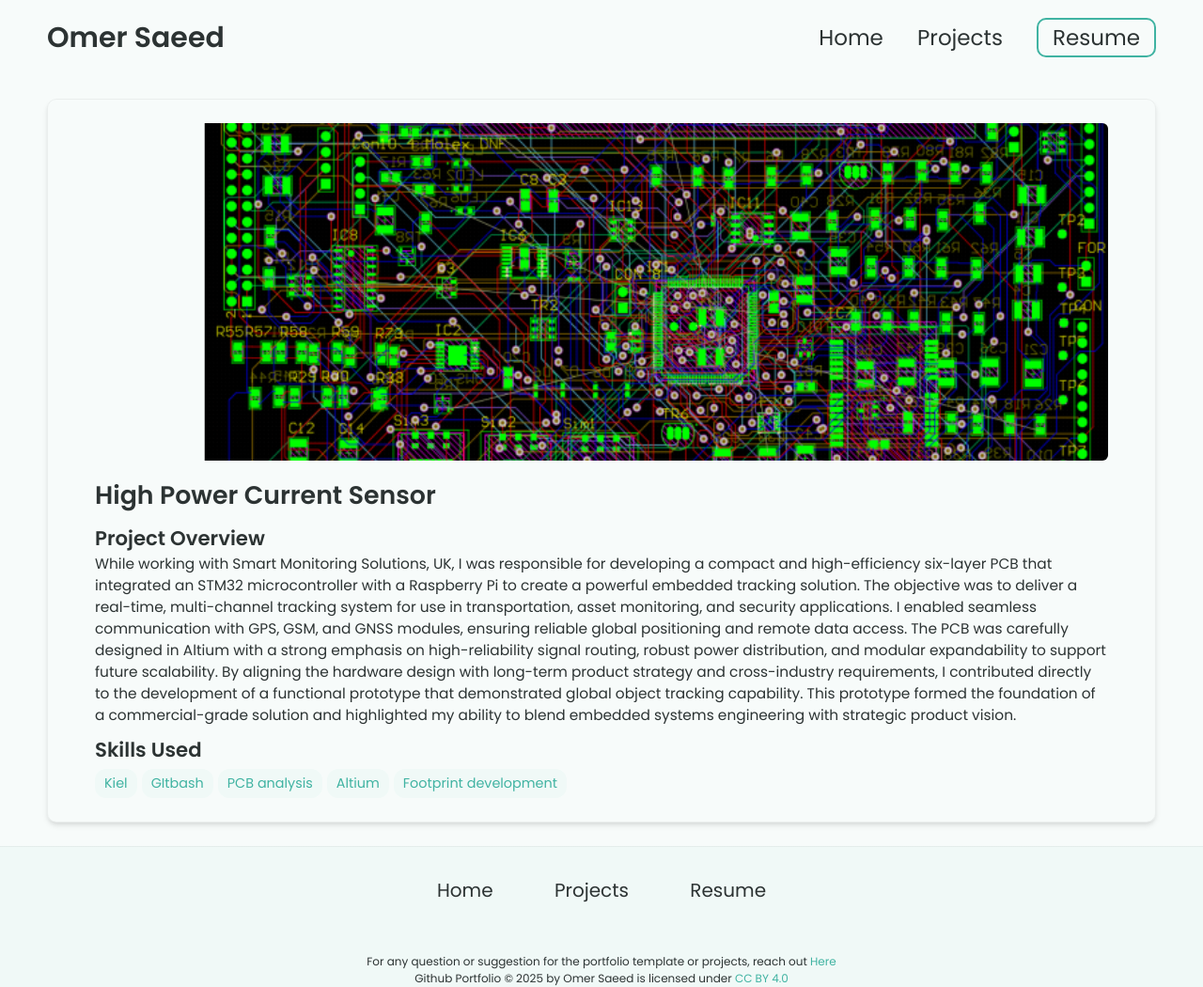
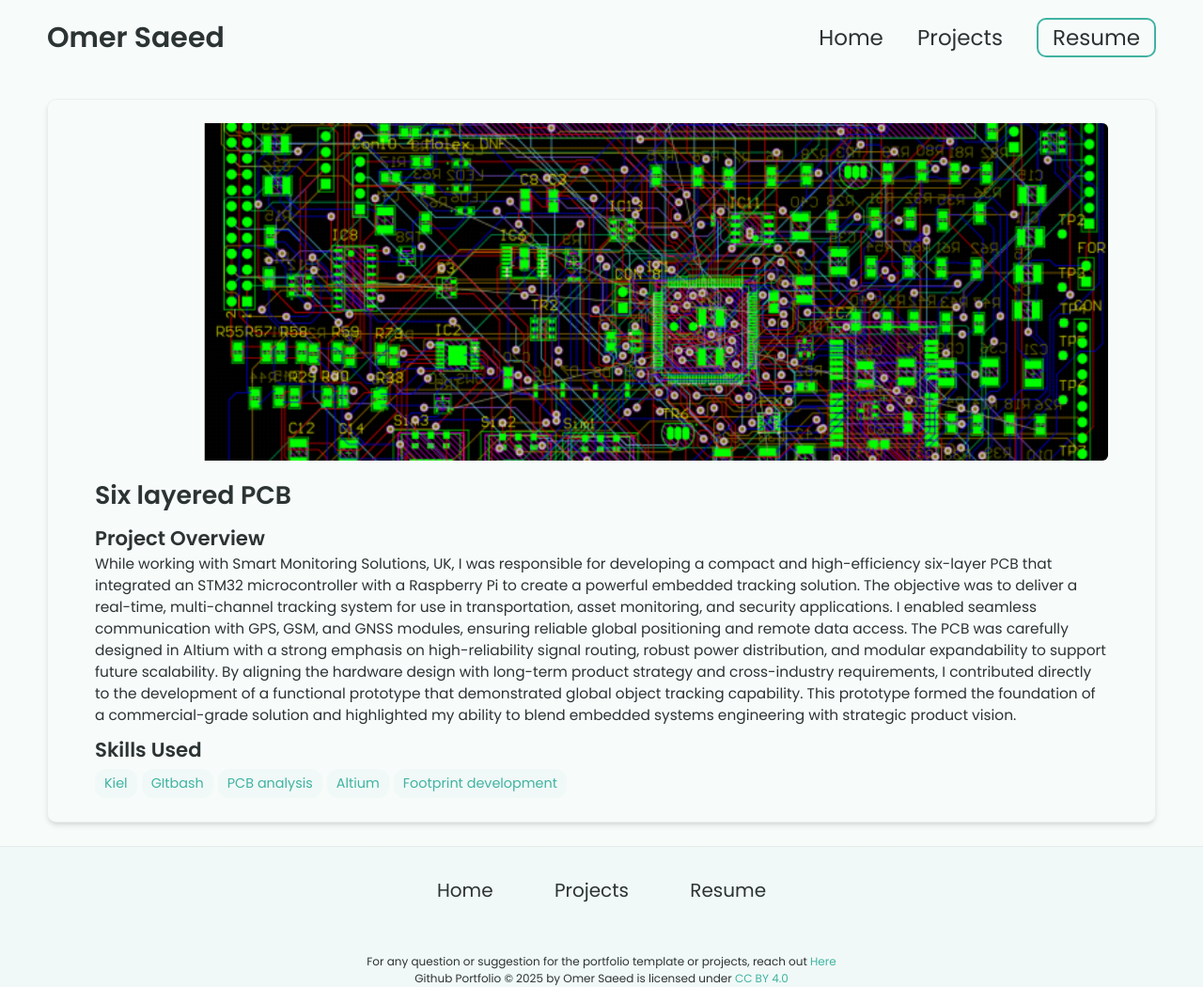
Before and after one commit to 0mer5aeed/0mer5aeed.github.io, a Jekyll site: the page built from _projects/Smart Monitoring Solutions/index.md, in a window 1280 px wide. Shown: the whole page at 94% size. Built offline with Jekyll 4.4.1, drawn with Linux system fonts in a browser that asks for light colours.

Commit message:
Update index.md

```diff
--- a/_projects/Smart Monitoring Solutions/index.md
+++ b/_projects/Smart Monitoring Solutions/index.md
@@ -1,6 +1,6 @@
 ---
 layout: post
-title: High Power Current Sensor
+title: Six layered PCB
 description: While working with Smart Monitoring Solutions, UK, I was responsible for developing a compact and high-efficiency six-layer PCB that integrated an STM32 microcontroller with a Raspberry Pi to create a powerful embedded tracking solution. The objective was to deliver a real-time, multi-channel tracking system for use in transportation, asset monitoring, and security applications. I enabled seamless communication with GPS, GSM, and GNSS modules, ensuring reliable global positioning and remote data access. The PCB was carefully designed in Altium with a strong emphasis on high-reliability signal routing, robust power distribution, and modular expandability to support future scalability. By aligning the hardware design with long-term product strategy and cross-industry requirements, I contributed directly to the development of a functional prototype that demonstrated global object tracking capability. This prototype formed the foundation of a commercial-grade solution and highlighted my ability to blend embedded systems engineering with strategic product vision.
 skills:
   - Kiel
```
